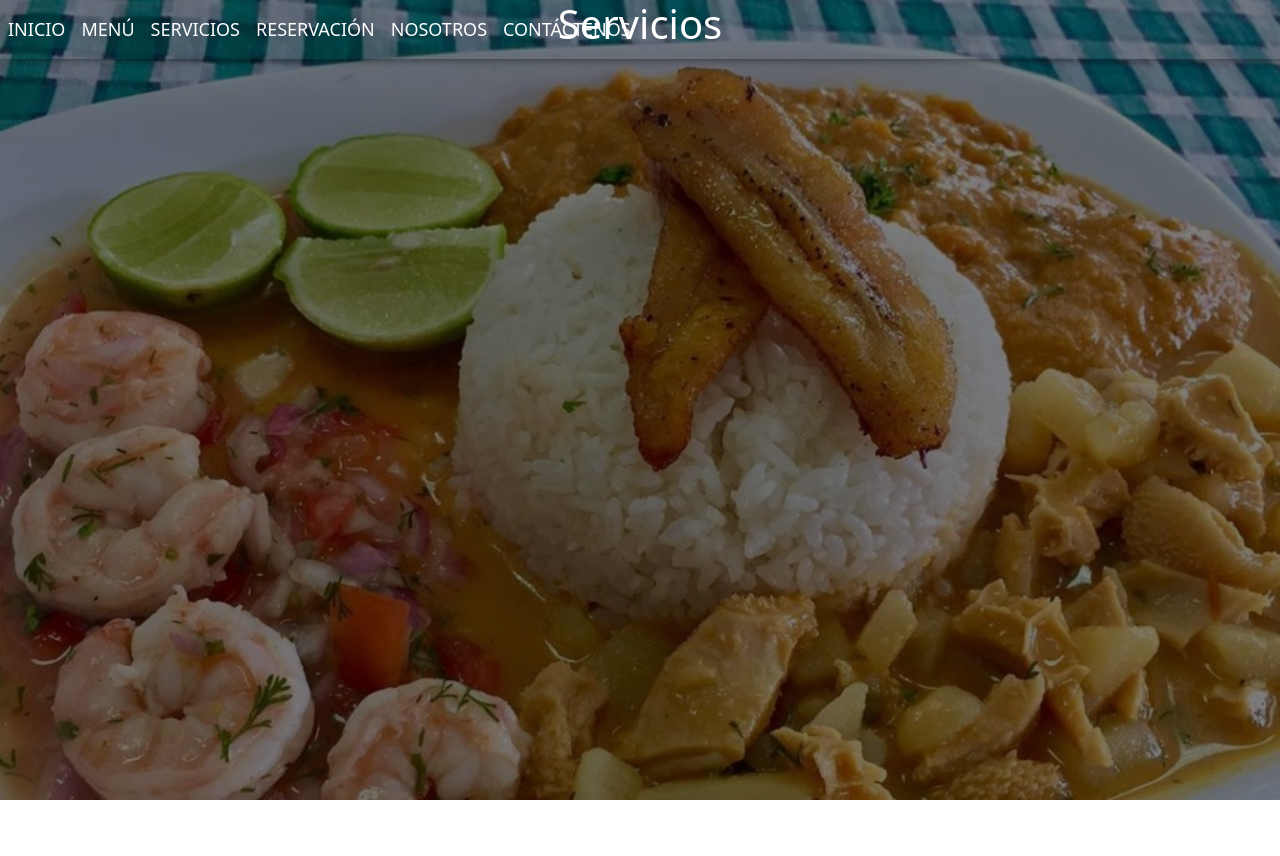
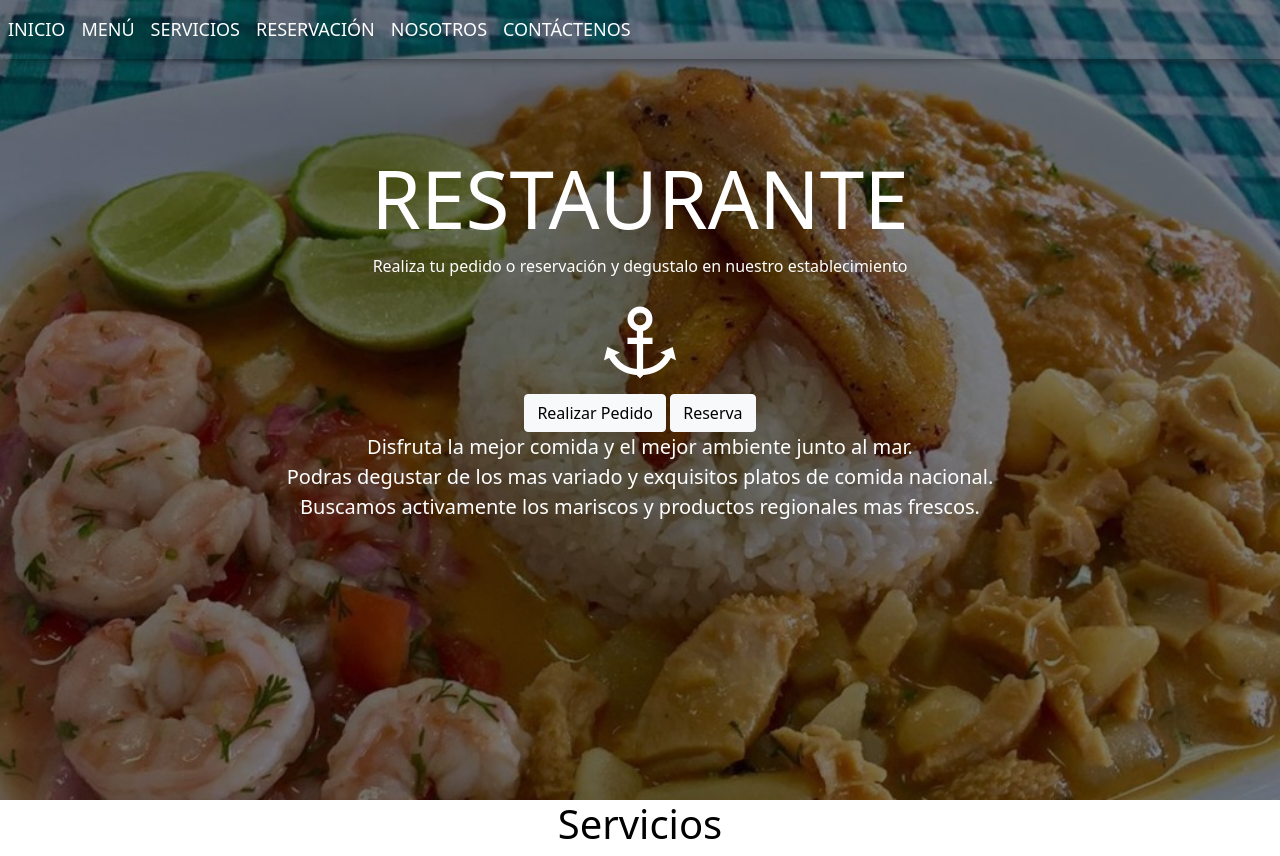
Before and after one commit to SantiagoQP23/P-gina-Web-Restaurante, a plain HTML site: page paginas/servicios.html in a window 1280 px wide. Before the commit the page ends 800 px from the top, so only its background shows below. Drawn offline with nearby package versions, Linux system fonts and the light colour scheme.

Commit message:
v0.1.2 se agregó call to action a todas las paginas

```diff
--- a/paginas/CSS/estilos-conntactenos.css
+++ b/paginas/CSS/estilos-conntactenos.css
@@ -54,7 +54,7 @@ li.active {
     }
 }
 
-body {
+#call-to-action {
     background-image: linear-gradient(rgba(0, 0, 0, 0.5), rgba(0, 0, 0, 0.5)), url(../../recursos/comida.jpg);
     background-repeat: no-repeat;
     background-position: top center;
@@ -65,6 +65,7 @@ body {
     color: #fff;
     padding-top: 150px;
     background-attachment: fixed;
+    background-color: none;
 }
 
 h1 {
--- a/paginas/CSS/estilos-menu.css
+++ b/paginas/CSS/estilos-menu.css
@@ -7,7 +7,8 @@ h1 {
 }
 
 #call-to-action {
-    background-image: linear-gradient(rgba(0, 0, 0, 0.5), rgba(0, 0, 0, 0.5)), url(../../recursos/seafood.jpg);
+    /* background-image: linear-gradient(rgba(0, 0, 0, 0.5), rgba(0, 0, 0, 0.5)), url(../../recursos/seafood.jpg); */
+    background-image: linear-gradient(rgba(0, 0, 0, 0.5), rgba(0, 0, 0, 0.5)), url(../../recursos/comida1.jpg);
     background-repeat: no-repeat;
     background-position: top center;
     background-size: cover;
@@ -16,18 +17,8 @@ h1 {
     min-height: 100vh;
     color: #fff;
     padding-top: 150px;
-    /* background-attachment: fixed; */
-}
-
-.menu-text {
-    background-image: linear-gradient(rgba(0, 0, 0, 0.5), rgba(0, 0, 0, 0.5)), url(../../recursos/comida1.jpg);
-    background-repeat: no-repeat;
-    background-position: top center;
-    background-size: cover;
-    width: 100vw;
-    border: none;
-    text-align: center;
     background-attachment: fixed;
+    background-color: none;
 }
 
 .titulo {
--- a/paginas/CSS/estilos-nosotros.css
+++ b/paginas/CSS/estilos-nosotros.css
@@ -75,17 +75,20 @@ h1 {
     text-align: center;
 }
 
-body {
+#call-to-action {
     background-image: linear-gradient(rgba(0, 0, 0, 0.5), rgba(0, 0, 0, 0.5)), url(../../recursos/comida2.jpg);
     background-repeat: no-repeat;
     background-position: top center;
     background-size: cover;
     width: 100vw;
-    border: none;
     text-align: center;
+    min-height: 100vh;
+    color: #fff;
+    padding-top: 150px;
     background-attachment: fixed;
+    background-color: none;
 }
 
 .titulo {
-    color: white;
+    color: rgb(0, 0, 0);
 }
--- a/paginas/CSS/estilos-reservacion.css
+++ b/paginas/CSS/estilos-reservacion.css
@@ -76,9 +76,16 @@ ul.show {
 
 /* agrega imagen de fondo */
 
-body {
+#call-to-action {
     background-image: linear-gradient(rgba(0, 0, 0, 0.5), rgba(0, 0, 0, 0.5)), url(../../recursos/encebollado.jpg);
     background-repeat: no-repeat;
+    background-position: top center;
     background-size: cover;
+    width: 100vw;
+    text-align: center;
+    min-height: 100vh;
+    color: #fff;
+    padding-top: 150px;
     background-attachment: fixed;
+    background-color: none;
 }
--- a/paginas/CSS/estilos-servicios.css
+++ b/paginas/CSS/estilos-servicios.css
@@ -17,7 +17,7 @@ body {
 }
 
 .menu-oscuro {
-    background-color: rgb(87, 85, 85);
+    background-color: #000;
     margin-top: 0px;
 }
 
@@ -49,17 +49,20 @@ h1 {
     text-align: center;
 }
 
-body {
+#call-to-action {
     background-image: linear-gradient(rgba(0, 0, 0, 0.5), rgba(0, 0, 0, 0.5)), url(../../recursos/bandera-comida.jpg);
     background-repeat: no-repeat;
     background-position: top center;
     background-size: cover;
     width: 100vw;
-    border: none;
     text-align: center;
+    min-height: 100vh;
+    color: #fff;
+    padding-top: 150px;
     background-attachment: fixed;
+    background-color: none;
 }
 
 .titulo {
-    color: white;
+    color: rgb(0, 0, 0);
 }
--- a/paginas/servicios.html
+++ b/paginas/servicios.html
@@ -13,6 +13,7 @@
 </head>
 
 <body>
+    <section id="call-to-action">
         <header>
             <nav class="navbar navbar-expand-md menu fixed-top menu-items ">
                 <a class="navbar-brand text-white d-md-none d-block" href="#">Restaurante</a>
@@ -46,6 +47,22 @@
             </nav>
 
         </header>
+        <section>
+            <h1 class="display-1">RESTAURANTE</h1>
+            <p>Realiza tu pedido o reservación y degustalo en nuestro establecimiento</p>
+            <img src="../recursos/ancla.png"><br>
+
+            <a class="btn btn-light" href="subpaginas/realizarPedido.html" role="button">Realizar Pedido</a>
+            <a class="btn btn-light" href="subpaginas/Reserva" role="button">Reserva</a>
+
+            <p class="lead">
+                Disfruta la mejor comida y el mejor ambiente junto al mar.<br> Podras degustar de los mas variado y exquisitos platos de comida nacional. <br> Buscamos activamente los mariscos y productos regionales mas frescos.
+            </p><br>
+
+
+        </section>
+
+    </section>
     <h1 class="titulo">Servicios</h1>
     <script src="https://code.jquery.com/jquery-3.2.1.slim.min.js" integrity="sha384-KJ3o2DKtIkvYIK3UENzmM7KCkRr/rE9/Qpg6aAZGJwFDMVNA/GpGFF93hXpG5KkN" crossorigin="anonymous"></script>
     <script src="https://cdnjs.cloudflare.com/ajax/libs/popper.js/1.12.9/umd/popper.min.js" integrity="sha384-ApNbgh9B+Y1QKtv3Rn7W3mgPxhU9K/ScQsAP7hUibX39j7fakFPskvXusvfa0b4Q" crossorigin="anonymous"></script>
```
Also changed, not shown: paginas/contactenos.html (+20 -2 lines), paginas/menu.html (+0 -1 lines), paginas/nosotros.html (+18 -0 lines), paginas/reservacion.html (+18 -0 lines). Lines whose indentation alone changed are shown as unchanged.
